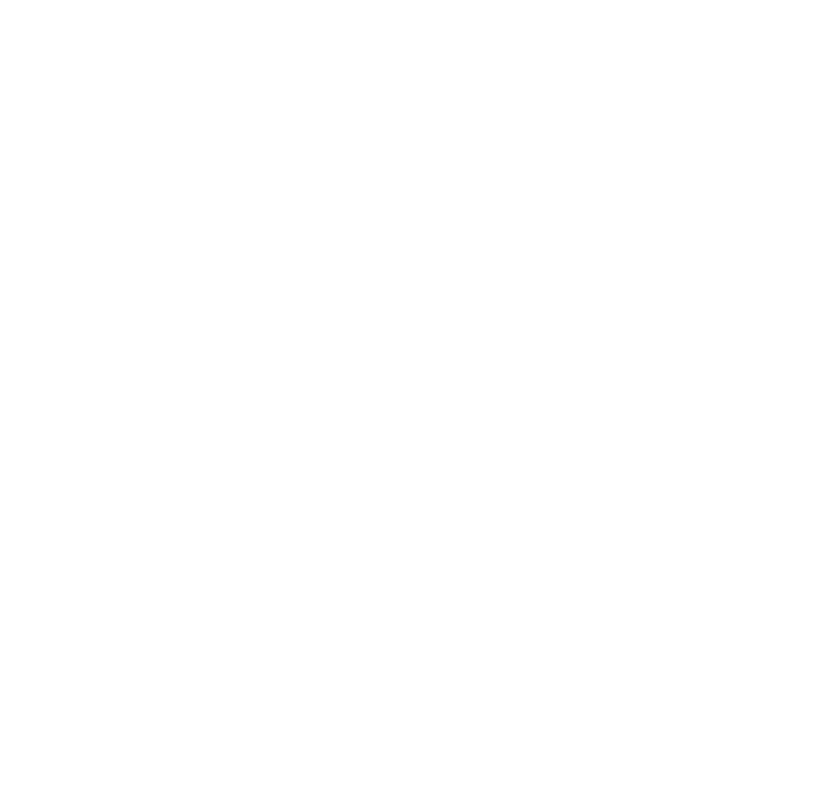
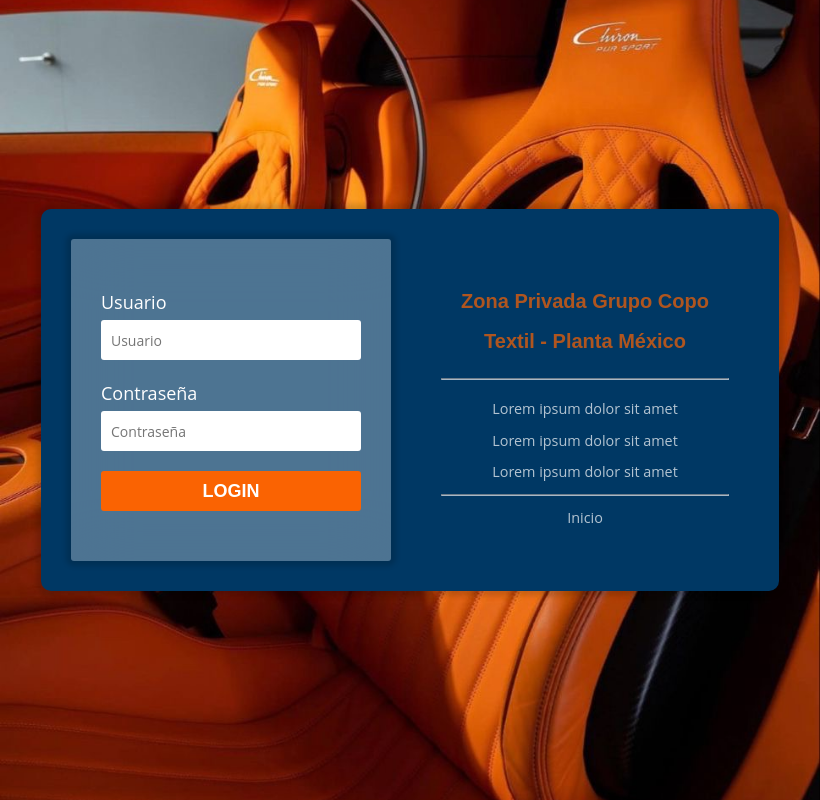
Before and after one commit to orli11/SISTEMA-COPO, an Electron app: page login.html in a window 820 px wide. Drawn offline with Linux system fonts and the light colour scheme.

Commit message:
Añadiendo login

```diff
--- a/css/style.css
+++ b/css/style.css
@@ -143,3 +143,149 @@ img {
 .widget-anuncio__info {
     font-size: 2rem;
 }
+
+/***** FORMULARIO *****/
+.contenedor-login {
+    display: flex;
+    align-items: center;
+    justify-content: center;
+    margin: 0;
+    padding: 0;
+    min-width: 100vw;
+    min-height: 100vh;
+    width: 100%;
+    height: 100%;
+
+
+    background-image: url(../img/img-fondo.png);
+    background-position: center;
+    background-size: cover;
+}
+
+.contenedor-centrado {
+    display: flex;
+    align-items: center;
+    justify-content: center;
+    min-width: 38rem;
+    max-width: 90rem;
+    width: 90%;
+    background-color: var(--azul);
+    border-radius: 10px 10px 10px 10px;
+    -moz-border-radius: 10px 10px 10px 10px;
+    -webkit-border-radius: 10px 10px 10px 10px;
+    -webkit-box-shadow: 0px 0px 5px 5px rgba(0,0,0,0.15);
+    -moz-box-shadow: 0px 0px 5px 5px rgba(0,0,0,0.15);
+    box-shadow: 0px 0px 5px 5px rgba(0,0,0,0.15);
+    padding: 3rem;
+}
+.login {
+    width: 100%;
+    max-width: 32rem;
+    min-width: 32rem;
+    padding: 3rem 3rem 5rem 3rem;
+    -webkit-box-shadow: 0px 0px 5px 5px rgba(0,0,0,0.15);
+    -moz-box-shadow: 0px 0px 5px 5px rgba(0,0,0,0.15);
+    box-shadow: 0px 0px 5px 5px rgba(0,0,0,0.15);
+    background-color: hsla(0, 0%, 100%, 0.3);
+    backdrop-filter: blur(30px);
+    border-radius: 3px 3px 3px 3px;
+    -moz-border-radius: 3px 3px 3px 3px;
+    -webkit-border-radius: 3px 3px 3px 3px;
+    opacity: 1;
+    filter: alpha(opacity=1);
+}
+.login label {
+    display: block;
+    font-family: var(--fuenteParrafos);
+    font-size: 1.8rem;
+    color: var(--blanco);
+    margin-top: 1.5rem;
+}
+.login input {
+    display: block;
+    font-family: var(--fuenteParrafos);
+    font-size: 1.4rem;
+    color: var(--grisOscuro);
+    width: 100%;
+    height: 4rem;
+    margin-bottom: 1rem;
+    padding: .5rem .5rem .5rem 1rem;
+    border: none;
+    border-radius: 3px 3px 3px 3px;
+    -moz-border-radius: 3px 3px 3px 3px;
+    -webkit-border-radius: 3px 3px 3px 3px;
+}
+.btn-login {
+    font-family: var(--fuenteHeading);
+    font-size: 1.8rem;
+    color: var(--blanco);
+    width: 100%;
+    height: 40px;
+    border: none;
+    border-radius: 3px 3px 3px 3px;
+    -moz-border-radius: 3px 3px 3px 3px;
+    -webkit-border-radius: 3px 3px 3px 3px;
+    background-color: var(--naranja);
+    margin-top: 10px;
+    text-transform: uppercase;
+    font-weight: 700;
+}
+.btn-login:hover {
+    background-color: #dd5a08;
+}
+.contendio-formulario {
+    text-align: center;
+    width: 100%;
+    opacity: 0.7;
+    filter: alpha(opacity=70);
+    padding:20px 20px 20px 50px;
+}
+.titulo-formulario {
+    font-size: 2rem;
+}
+
+.pie-formulario {
+    font-size: 90%;
+    text-align: center;
+    margin-top: 1.5rem;
+}
+
+.pie-formulario a {
+    display: block;
+    text-decoration: none;
+    color: var(--blanco);
+    margin-bottom: .3rem;
+}
+
+.pie-formulario a:hover {
+    color: var(--grisClaro);
+}
+/* Media queries */
+@media (max-width: 768px) {
+    .contenedor-centrado {
+      flex-direction: column;
+    }
+
+    .contendio-formulario {
+      margin-left: 0;
+      margin-top: 20px;
+    }
+  }
+
+@media (max-width: 480px) {
+    .login {
+        padding: 10px;
+    }
+
+    .login-formulario input {
+        margin-bottom: 5px;
+    }
+
+    .contendio-formulario {
+        margin-top: 10px;
+    }
+
+    .contendio-formulario h2 {
+        font-size: 16px;
+    }
+}
--- a/login.html
+++ b/login.html
@@ -18,5 +18,31 @@
     <link rel="stylesheet" href="css/style.css">
   </head>
   <body>
+    <div class="contenedor-login">
+      <div class="contenedor-centrado">
+        <div class="login">
+          <form class="login-formulario">
+            <label for="usuario" class="usuario">Usuario</label>
+            <input type="email" id="usuario" name="usuario" placeholder="Usuario" required>
+
+            <label for="password">Contraseña</label>
+            <input id="password" type="password" placeholder="Contraseña" name="password" required>
+
+            <button type="submit" title="Ingresar" name="Ingresar" class="btn-login">Login</button>
+          </form>
+        </div>
+        <div class="contendio-formulario">
+          <h2 class="titulo-formulario">Zona Privada Grupo Copo Textil - Planta México</h2>
+          <hr>
+          <div class="pie-formulario">
+            <a>Lorem ipsum dolor sit amet</a>
+            <a>Lorem ipsum dolor sit amet</a>
+            <a>Lorem ipsum dolor sit amet</a>
+            <hr>
+            <a href="index.html">Inicio</a>
+          </div>
+        </div>
+      </div>
+    </div>
   </body>
 </html>
```
